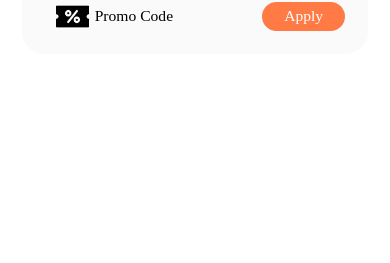
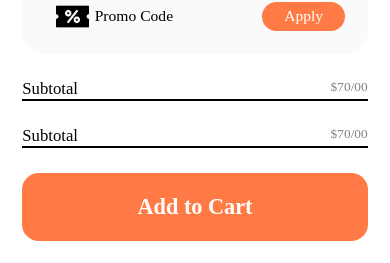
Before and after one commit to Mansoorali121/React-Native-Interview-Preparation, a React Native app: screen / in a window 390 px wide. Shown: the part 578-841 px from the top of the page. Built offline with nearby package versions, Linux system fonts and the light colour scheme.

Commit message:
cart screen complete

```diff
--- a/App.js
+++ b/App.js
@@ -309,6 +309,9 @@ import { s, vs } from 'react-native-size-matters';
 import Cheader from './src/components/Cheader';
 import Cproduct from "./src/components/Cproduct";
 import Cpromo from "./src/components/Cpromo";
+import Cfooter from "./src/components/Cfooter"
+import Baddcardbutton from "./src/components/Baddcardbutton";
+
 
 const App = () => {
   return (
@@ -321,6 +324,10 @@ const App = () => {
                 <Cproduct />
         <Cproduct />
 <Cpromo />
+<Cfooter />
+<Cfooter />
+<Baddcardbutton  title="Add to Cart" />
+
       </View>
     </View>
   );
--- a/src/components/Baddcardbutton.js
+++ b/src/components/Baddcardbutton.js
@@ -13,7 +13,7 @@ const Baddcardbutton = ({ title }) => {
 export default Baddcardbutton;
 const styles = StyleSheet.create({
   container: {
-    marginTop: vs(50),
+    marginTop: vs(20),
     marginHorizontal: s(20),
     backgroundColor: '#FF7A45',
     height: vs(55),
--- /dev/null
+++ b/src/components/Cfooter.js
@@ -0,0 +1,25 @@
+import { StyleSheet, Text, View } from 'react-native';
+import React from 'react';
+import { s, vs } from 'react-native-size-matters';
+
+const Cfooter = () => {
+  return (
+    <View style={styles.container}>
+      <View style={styles.itemscontainer}>
+        <Text style={styles.total}>Subtotal</Text>
+        <Text style={styles.price}>$70/00</Text>
+      </View>
+      <View style={styles.line} />
+    </View>
+  );
+};
+
+export default Cfooter;
+
+const styles = StyleSheet.create({
+  container: { marginTop: vs(20), marginHorizontal: s(20) },
+  itemscontainer: { flexDirection: 'row', justifyContent: 'space-between' },
+  total: { fontFamily: 'Outfit-Medium', fontSize: s(15) },
+  price: { fontFamily: 'Outfit-Medium', fontSize: s(12), color: 'gray' },
+  line: { borderWidth: s(0.3), color: '#eee' },
+});
```
